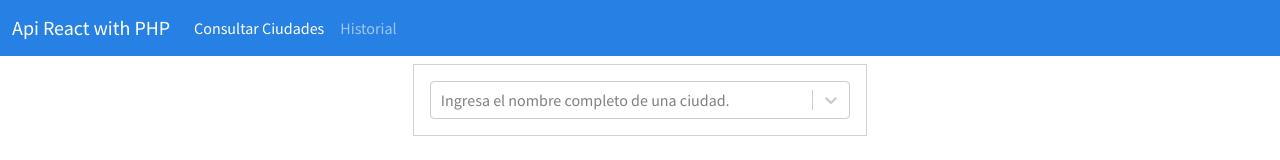
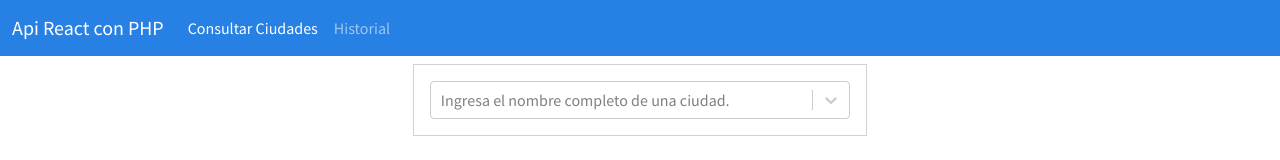
Before and after one commit to stiv120/react-app, a React (Create React App) app: page / in a window 1280 px wide. Shown: the top 160 px of the page. Built offline with nearby package versions, Linux system fonts and the light colour scheme.

Commit message:
Update Home.js

```diff
--- a/src/components/Home.js
+++ b/src/components/Home.js
@@ -5,7 +5,7 @@ const Home = () => {
     return (
         <nav className="navbar navbar-expand-lg navbar-dark bg-primary">
             <div className="container-fluid">
-                <a className="navbar-brand">Api React with PHP</a>
+                <a className="navbar-brand">Api React con PHP</a>
                 <button className="navbar-toggler" type="button" data-bs-toggle="collapse"
                     data-bs-target="#navbarColor01" aria-controls="navbarColor01" aria-expanded="false"
                     aria-label="Toggle navigation">
```
